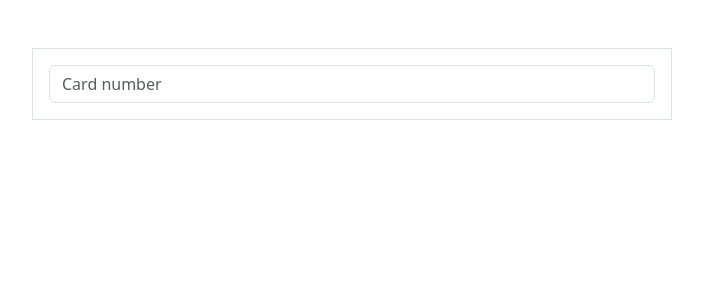
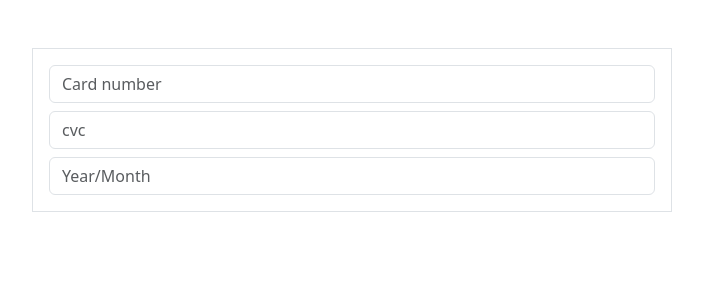
Before and after one commit to FirdavsNazar/react.js_classes, a React (Create React App) app: page / in a window 1280 px wide. Shown: the top 300 px of the page, without its empty margins (288-991 px from the left). Built offline with nearby package versions, Linux system fonts and the light colour scheme.

Commit message:
useRef.jsx

```diff
--- a/src/class_5/App.js
+++ b/src/class_5/App.js
@@ -1,12 +1,36 @@
 import { useState,useRef } from "react"
 
 
-const User = ({firtname, lastname, Link})=>{
+const User = ()=>{
+
+    const [cardNumber, setCardNumber] = useState('')
+    const [dataNumber, setDataNumber] = useState('')
+
+    const cvcRef = useRef(null)
+    const dataRef = useRef(null)
+
+    const handleInput = e => {
+        const val = e.target.value
+        setCardNumber(val)
+        if(val.length === 16){
+            cvcRef.current.focus()
+        }
+    }
+
+    const handleInputVal = e =>{
+        const val = e.target.value
+        setDataNumber(val)
+        if (val.length === 3) {
+            dataRef.current.focus()
+        }
+    }
 
     return (
         <div className="w-50 mx-auto mb-5">
             <div className="border p-3 mt-5">
-                <input type="text" className="form-control" placeholder={"Card number"} />
+                <input type="number" className="form-control" placeholder={"Card number"} onChange={handleInput} value={cardNumber} />
+                <input ref={cvcRef} type="text" className="form-control mt-2 " placeholder={"cvc"} onChange={handleInputVal} value={dataNumber} />
+                <input ref={dataRef} type="text" className="form-control mt-2 " placeholder={"Year/Month"} maxLength={cardNumber.length === 3 ? 6 : undefined} />
 
             </div>
         </div>
```
